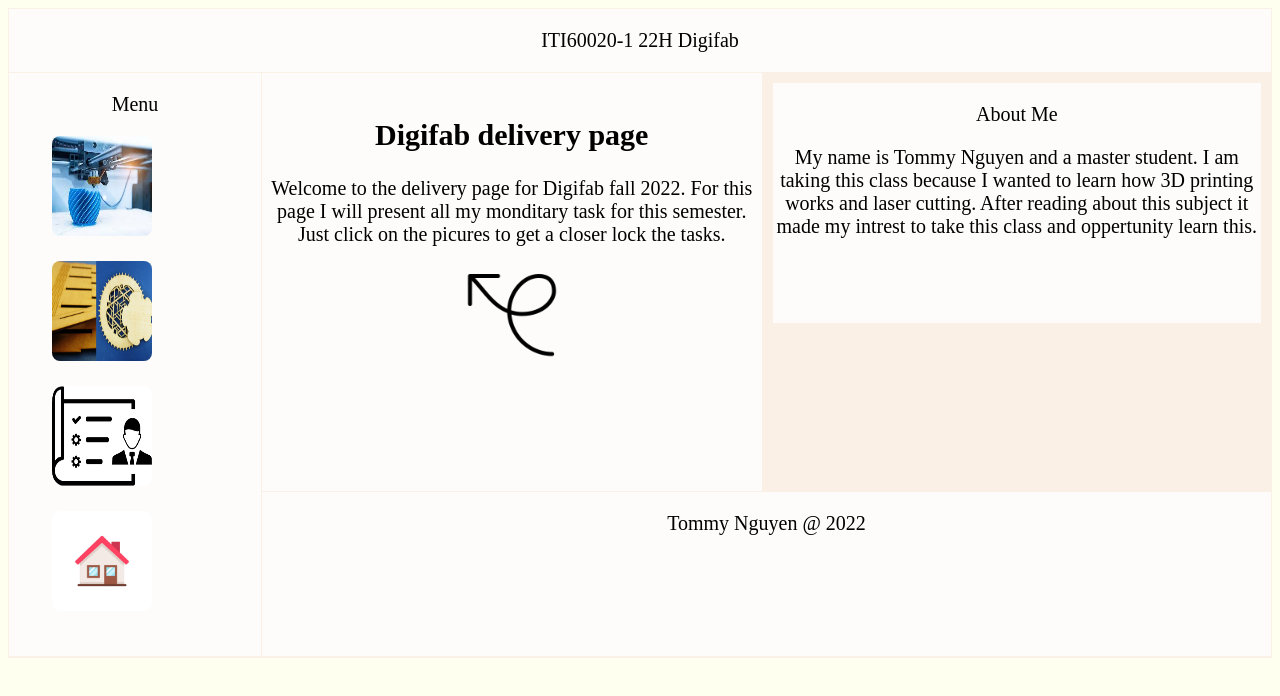
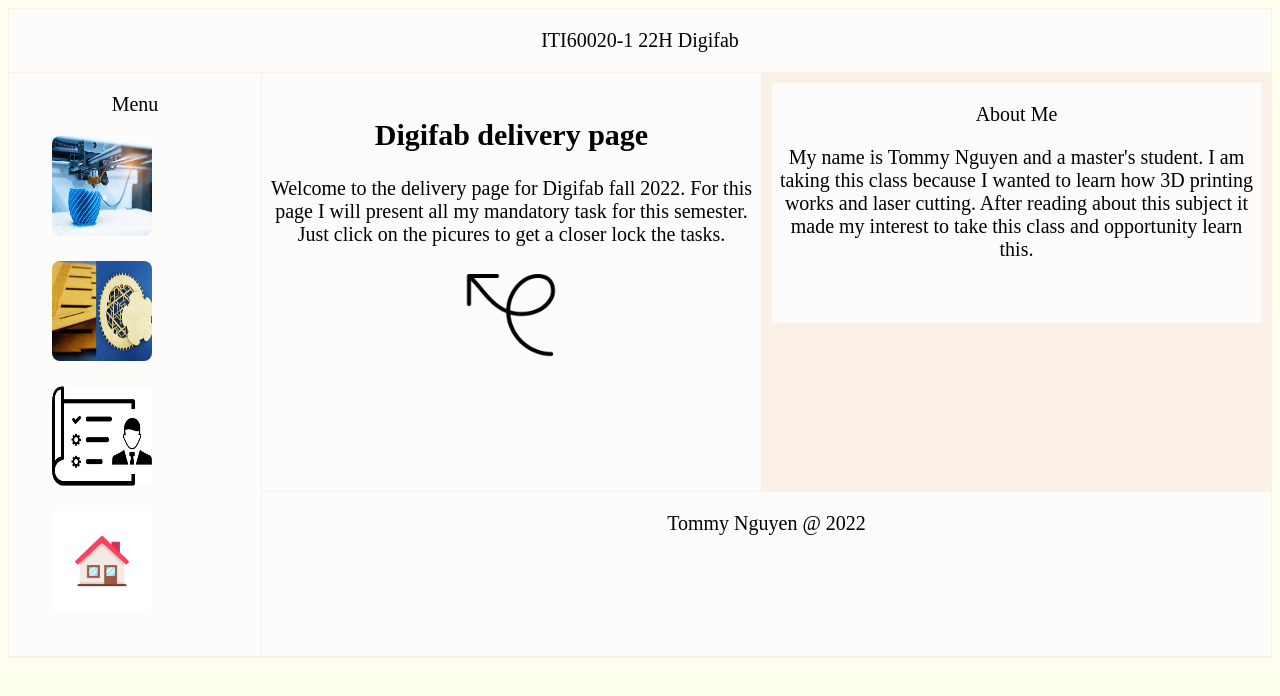
Before and after one commit to tn98/Digifab, a plain HTML site: page index.html in a window 1280 px wide. Drawn offline with Linux system fonts and the light colour scheme.

Commit message:
korrektur

```diff
--- a/index.html
+++ b/index.html
@@ -56,7 +56,7 @@
         <center>
           <h2>Digifab delivery page</h2>
           <p>Welcome to the delivery page for Digifab fall 2022.
-            For this page I will present all my monditary task for
+            For this page I will present all my mandatory task for
             this semester.
             Just click on the picures to get a closer lock the tasks.
           </p>
@@ -65,10 +65,9 @@
         </center>
       </div>
       <div class="item4">About Me
-        <p>My name is Tommy Nguyen and a master student. I am taking this class
-        because I wanted to learn how 3D printing works and laser cutting. After
-      reading about this subject it made my intrest to take this class and oppertunity
-    learn this. </p>
+        <p>My name is Tommy Nguyen and a master's student. I am taking this class
+because I wanted to learn how 3D printing works and laser cutting. After
+reading about this subject it made my interest to take this class and opportunity learn this. </p>
       </div>
       <div class="item5">Tommy Nguyen @ 2022</div>
     </div>
--- a/style.css
+++ b/style.css
@@ -25,8 +25,6 @@
   padding: 20px 0;
   font-size: 20px;
 }
-
-
 
 .item4 {
   background-color: rgba(255, 255, 255, 0.8);
```
Also changed, not shown: main.html (+1 -1 lines).
